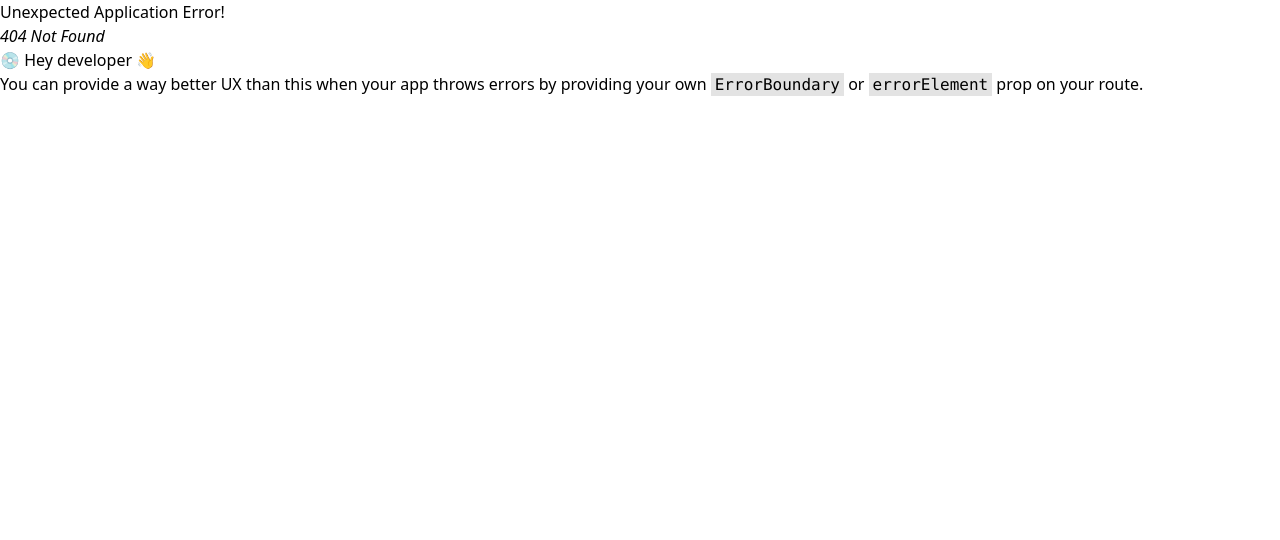
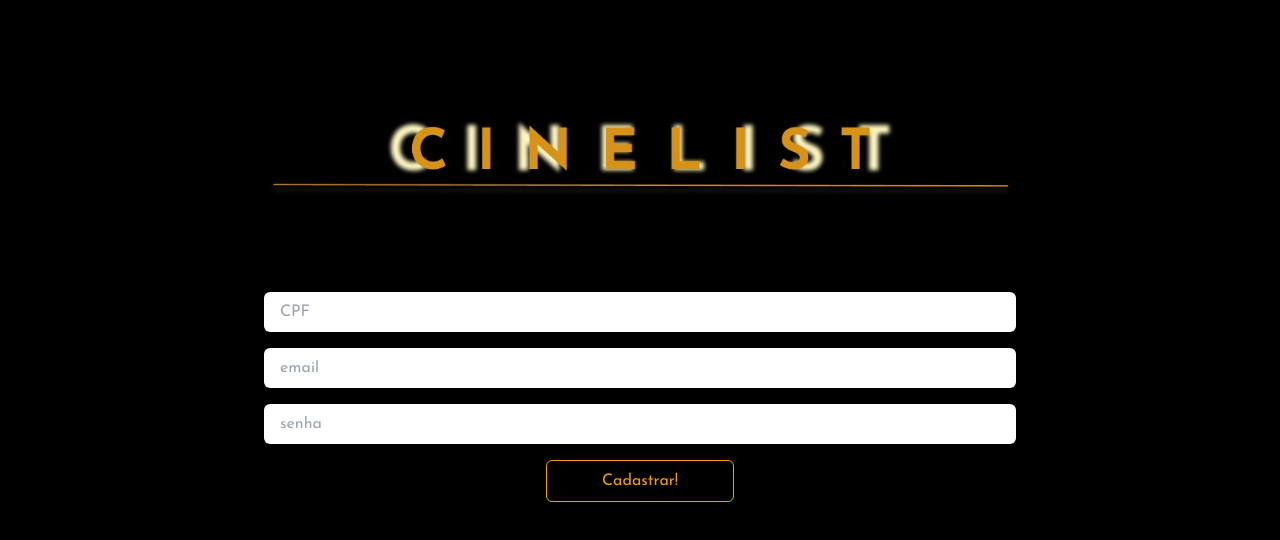
Before and after one commit to katerine-dev/cineList, a React (Vite) app in the folder spa/: page /registro in a window 1280 px wide. Before the commit this address had no page. Shown: the top 540 px of the page. Built offline with nearby package versions, Linux system fonts and the light colour scheme.

Commit message:
registro+ rota

```diff
--- a/spa/pages/home.jsx
+++ b/spa/pages/home.jsx
@@ -1,4 +1,4 @@
-import { useState } from "react";
+import { useState, useEffect } from "react";
 import AddMovie from "../src/components/addMovie";
 import Movies from "../src/components/Movies";
 import MoviesSeen from "../src/components/MoviesSeen";
@@ -6,8 +6,19 @@ import NavBar from "../src/components/NavBar";
 import Katerine from "../src/components/Katerine";
 import Nathalie from "../src/components/Nathalie";
 import { v4 } from "uuid";
+import { useSearchParams } from "react-router-dom";
 
 function Home() {
+  useEffect(() => {
+    document.body.classList.add("bg-black", "text-white");
+    return () => {
+      document.body.classList.remove("bg-black", "text-white");
+    };
+  }, []);
+
+  const [searchParams] = useSearchParams();
+  const email = searchParams.get("email");
+
   const [movies, setMovies] = useState([
     { id: 1, title: "filme 1", inSeen: false },
     { id: 2, title: "filme 2", inSeen: false },
@@ -61,6 +72,7 @@ function Home() {
             alt="CINELIST LOGO"
             className="w-full mt-10 mb-10"
           />
+          <p>{email}</p>
           <p className="text-center text-white p-8 mt-10 mb-10">
             Com o CINELIST, você pode criar sua lista de filmes perfeita! Em um
             único lugar é possível adicionar, gerenciar e acompanhar seus filmes
--- a/spa/pages/registro.jsx
+++ b/spa/pages/registro.jsx
@@ -1,11 +1,22 @@
 import { useState } from "react";
+import { useNavigate } from "react-router-dom";
 
 function Registro({ onRegistroSubmit }) {
   const [CPF, setCPF] = useState("");
   const [email, setEmail] = useState("");
   const [senha, setSenha] = useState("");
+  const navigate = useNavigate();
 
   return (
+    <div className="w-screen h-screen flex flex-col font-josefin-sans">
+      <div className="w-screen h-full bg-black flex justify-center p-6">
+        <div className="w-[800px]">
+          <img
+            src="./static/CINELIST.jpg"
+            alt="CINELIST LOGO"
+            className="w-full mt-10 mb-10"
+          />
+          <div>
             <div className="space-y-4 p-6 bg-black rounded-md shadow flex flex-col">
               <input
                 type="text"
@@ -31,18 +42,26 @@ function Registro({ onRegistroSubmit }) {
               />
               <button
                 onClick={() => {
-          if (!email.trim() || !senha.trim()) {
-            return alert("Campos obrigatórios");
+                  if (!CPF.trim() || !email.trim() || !senha.trim()) {
+                    return alert("Campos são obrigatórios");
                   }
-          onLoginSubmit(email);
+                  alert("Cadastro realizado com sucesso!");
+                  onRegistroSubmit({ CPF, email, senha });
+                  setCPF("");
                   setEmail("");
                   setSenha("");
+                  navigate("/");
                 }}
                 className="border border-amber-500 text-amber-500 px-4 py-2 rounded-md font-medium w-1/4 self-center"
               >
                 Cadastrar!
               </button>
             </div>
+          </div>
+        </div>
+      </div>
+    </div>
   );
 }
-export default Login;
+
+export default Registro;
--- a/spa/src/components/Login.jsx
+++ b/spa/src/components/Login.jsx
@@ -1,8 +1,24 @@
 import { useState } from "react";
+import { useNavigate } from "react-router-dom";
 
 function Login({ onLoginSubmit }) {
   const [email, setEmail] = useState("");
   const [senha, setSenha] = useState("");
+  const navigate = useNavigate();
+
+  function handleLogin() {
+    if (!email.trim() || !senha.trim()) {
+      return alert("Campos obrigatórios");
+    }
+    onLoginSubmit(email);
+    navigate(`/home?email=${email}`);
+    setEmail("");
+    setSenha("");
+  }
+
+  function onRegisterButton() {
+    navigate("/registro");
+  }
 
   return (
     <div className="space-y-4 p-6 bg-black rounded-md shadow flex flex-col">
@@ -22,19 +38,19 @@ function Login({ onLoginSubmit }) {
         onChange={(event) => setSenha(event.target.value)}
       />
       <button
-        onClick={() => {
-          if (!email.trim() || !senha.trim()) {
-            return alert("Campos obrigatórios");
-          }
-          onLoginSubmit(email);
-          setEmail("");
-          setSenha("");
-        }}
+        onClick={handleLogin}
         className="border border-amber-500 text-amber-500 px-4 py-2 rounded-md font-medium w-1/4 self-center"
       >
         Entrar
       </button>
+      <button
+        onClick={onRegisterButton}
+        className=" text-amber-500 px-4 py-2 rounded-md font-xs self-center"
+      >
+        Ainda não sou cadastrada/o
+      </button>
     </div>
   );
 }
+
 export default Login;
--- a/spa/src/main.jsx
+++ b/spa/src/main.jsx
@@ -2,6 +2,7 @@ import { StrictMode } from "react";
 import { createRoot } from "react-dom/client";
 import App from "./App.jsx";
 import Home from "../pages/Home.jsx";
+import Registro from "../pages/registro.jsx";
 import "./index.css";
 import { createBrowserRouter, RouterProvider } from "react-router-dom";
 
@@ -14,6 +15,10 @@ const router = createBrowserRouter([
     path: "/home",
     element: <Home />,
   },
+  {
+    path: "/registro",
+    element: <Registro />,
+  },
 ]);
 
 createRoot(document.getElementById("root")).render(
```
Lines whose indentation alone changed are shown as unchanged.
